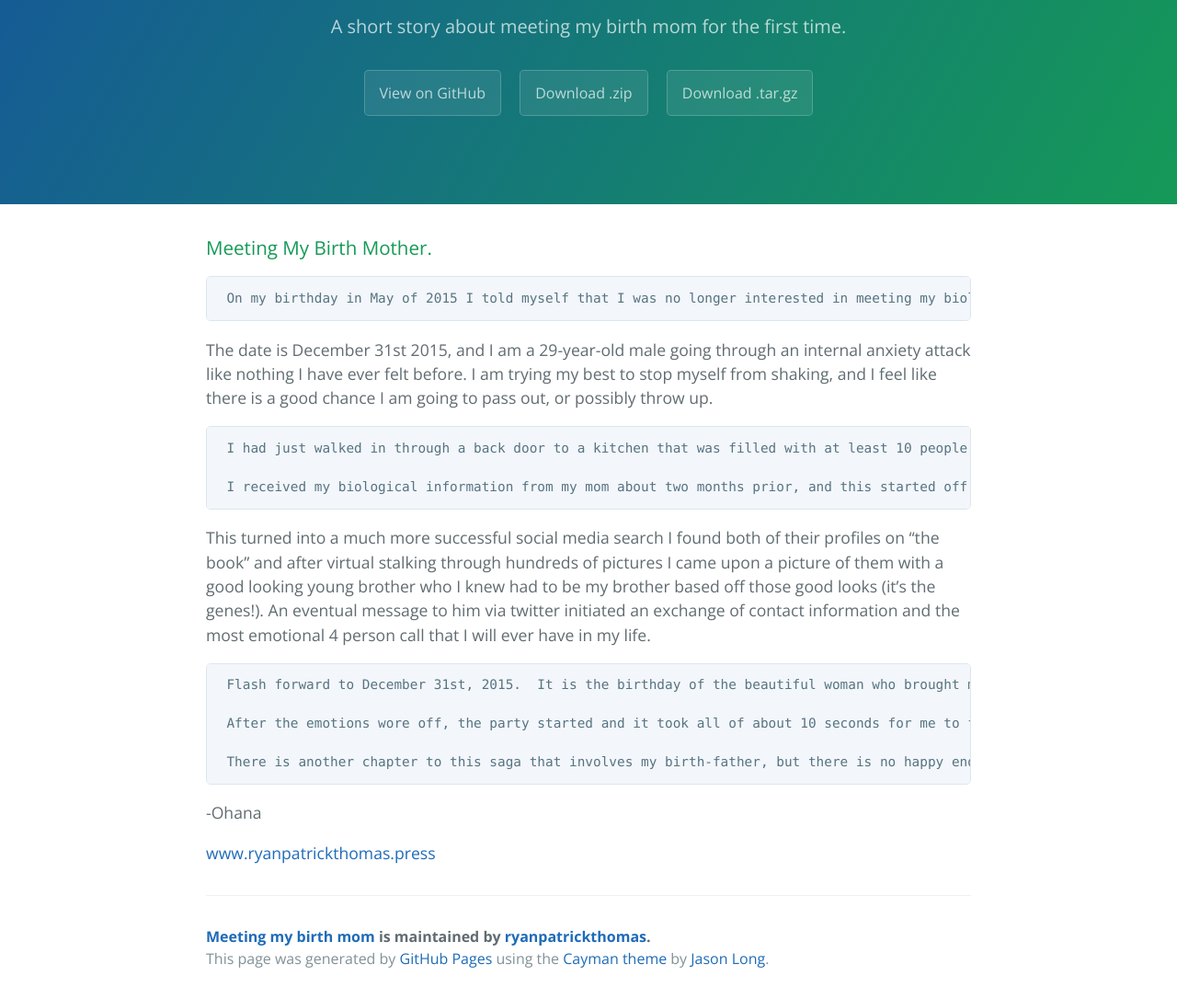
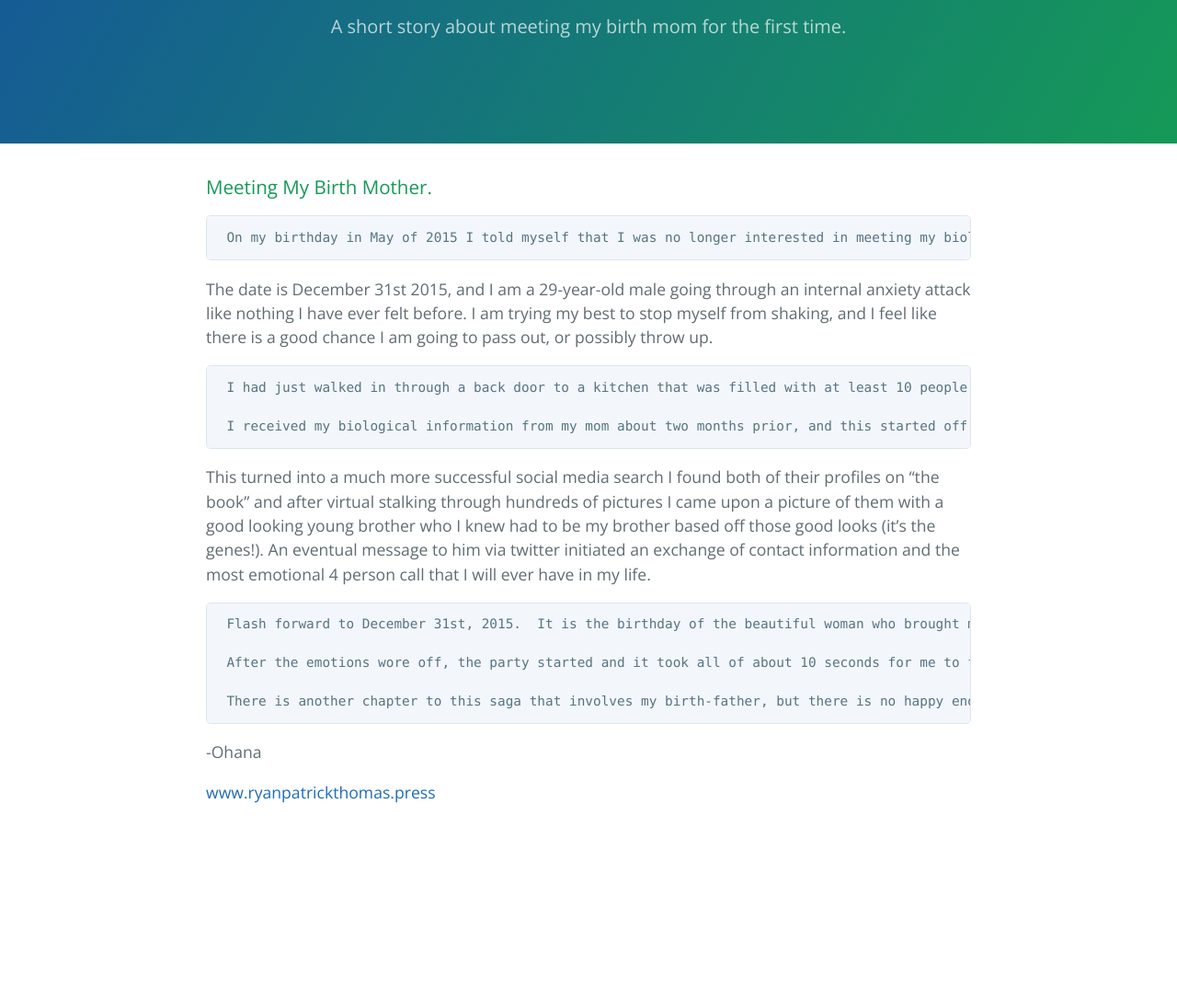
Before and after one commit to ryanpatrickthomas/Meeting-my-birth-mom, a plain HTML site: page index.html in a window 1280 px wide. Shown: the part 161-1247 px from the top of the page at 92% size. After the commit the page ends 1085 px from the top, so only its background shows below. Drawn offline with nearby package versions, Linux system fonts and the light colour scheme.

Commit message:
Update index.html

```diff
--- a/index.html
+++ b/index.html
@@ -13,9 +13,7 @@
     <section class="page-header">
       <h1 class="project-name">Meeting my birth mom</h1>
       <h2 class="project-tagline">A short story about meeting my birth mom for the first time.</h2>
-      <a href="https://github.com/ryanpatrickthomas/Meeting-my-birth-mom" class="btn">View on GitHub</a>
-      <a href="https://github.com/ryanpatrickthomas/Meeting-my-birth-mom/zipball/master" class="btn">Download .zip</a>
-      <a href="https://github.com/ryanpatrickthomas/Meeting-my-birth-mom/tarball/master" class="btn">Download .tar.gz</a>
+
     </section>
 
     <section class="main-content">
@@ -44,15 +42,3 @@
 <p>-Ohana</p>
 
 <p><a href="http://www.ryanpatrickthomas.press">www.ryanpatrickthomas.press</a></p>
-
-      <footer class="site-footer">
-        <span class="site-footer-owner"><a href="https://github.com/ryanpatrickthomas/Meeting-my-birth-mom">Meeting my birth mom</a> is maintained by <a href="https://github.com/ryanpatrickthomas">ryanpatrickthomas</a>.</span>
-
-        <span class="site-footer-credits">This page was generated by <a href="https://pages.github.com">GitHub Pages</a> using the <a href="https://github.com/jasonlong/cayman-theme">Cayman theme</a> by <a href="https://twitter.com/jasonlong">Jason Long</a>.</span>
-      </footer>
-
-    </section>
-
-
-  </body>
-</html>
```
